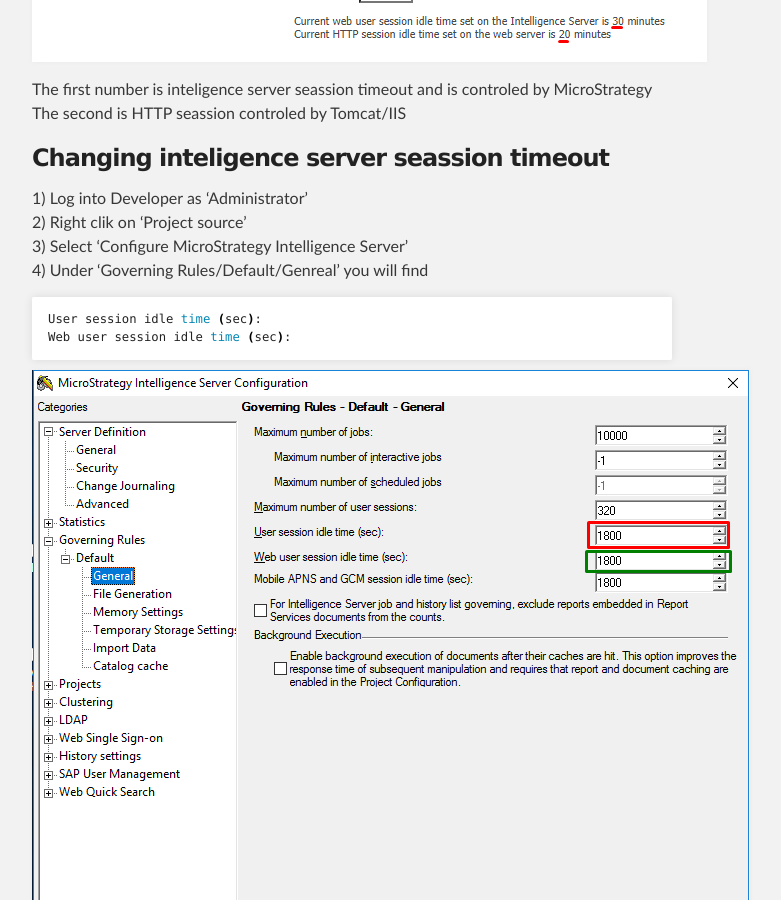
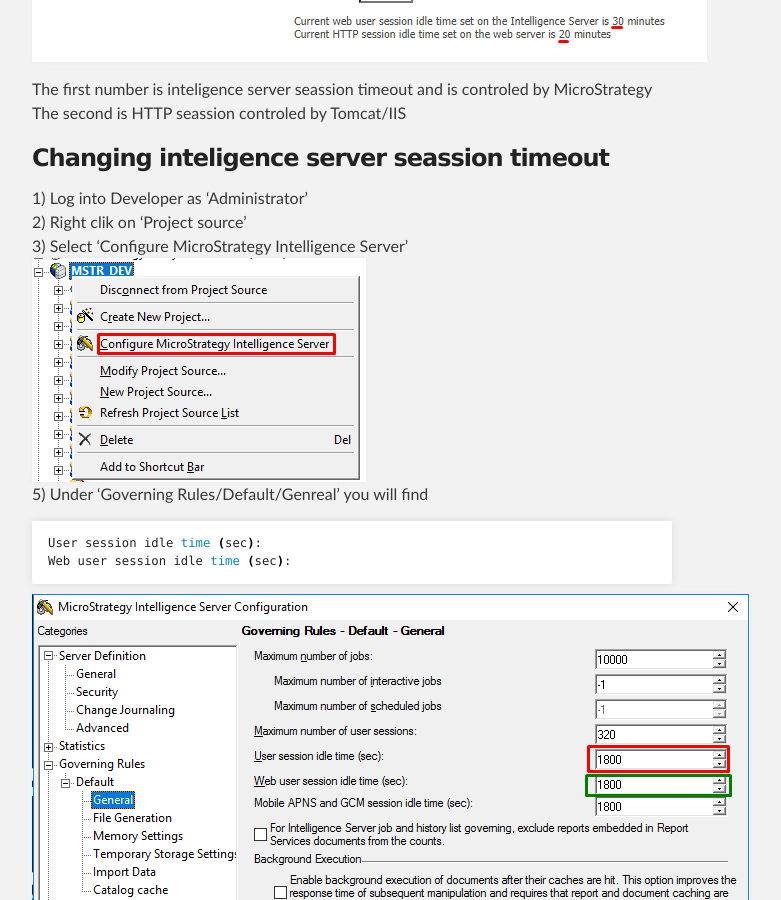
Before and after one commit to kl82slo/kl82slo.github.io, a Jekyll site: the page built from _posts/2021-06-03-0006 MicroStrategy - Change web timeout.md, in a window 1280 px wide and 900 px high, scrolled down 1403 px. Shown: the whole window, without its empty margins (288-1069 px from the left). Built offline with Jekyll 4.4.1, drawn with Linux system fonts in a browser that asks for light colours.

Commit message:
Update 2021-06-03-0006 MicroStrategy - Change web timeout.md

```diff
--- a/_posts/2021-06-03-0006 MicroStrategy - Change web timeout.md
+++ b/_posts/2021-06-03-0006 MicroStrategy - Change web timeout.md
@@ -38,14 +38,15 @@
 1) Log into Developer as 'Administrator'<br />
 2) Right clik on 'Project source'<br />
 3) Select 'Configure MicroStrategy Intelligence Server'<br />
-4) Under 'Governing Rules/Default/Genreal' you will find <br />
+![Developer_Configure_Microstrategy_Intelligence_Server](/img/20210603_0006/Developer_Configure_Microstrategy_Intelligence_Server.png)<br />
+5) Under 'Governing Rules/Default/Genreal' you will find <br />
 {% highlight bash %}
 User session idle time (sec):
 Web user session idle time (sec):
 {% endhighlight %}
 ![Microstrategy_Intelligence_Server_Configuration_Session_Idle](/img/20210603_0006/Microstrategy_Intelligence_Server_Configuration_Session_Idle.png)<br /> <br />
 More info on what they mean [KB220558](https://community.microstrategy.com/s/article/KB220558-How-do-user-session-idle-timeouts-work-in-MicroStrategy?language=en_US)  <br />
-![Developer_Configure_Microstrategy_Intelligence_Server](/img/20210603_0006/Developer_Configure_Microstrategy_Intelligence_Server.png)
+
 
 Input (time how long users can be loged in) values in seconds.<br />
 1h   --> 3600 <br />
```
